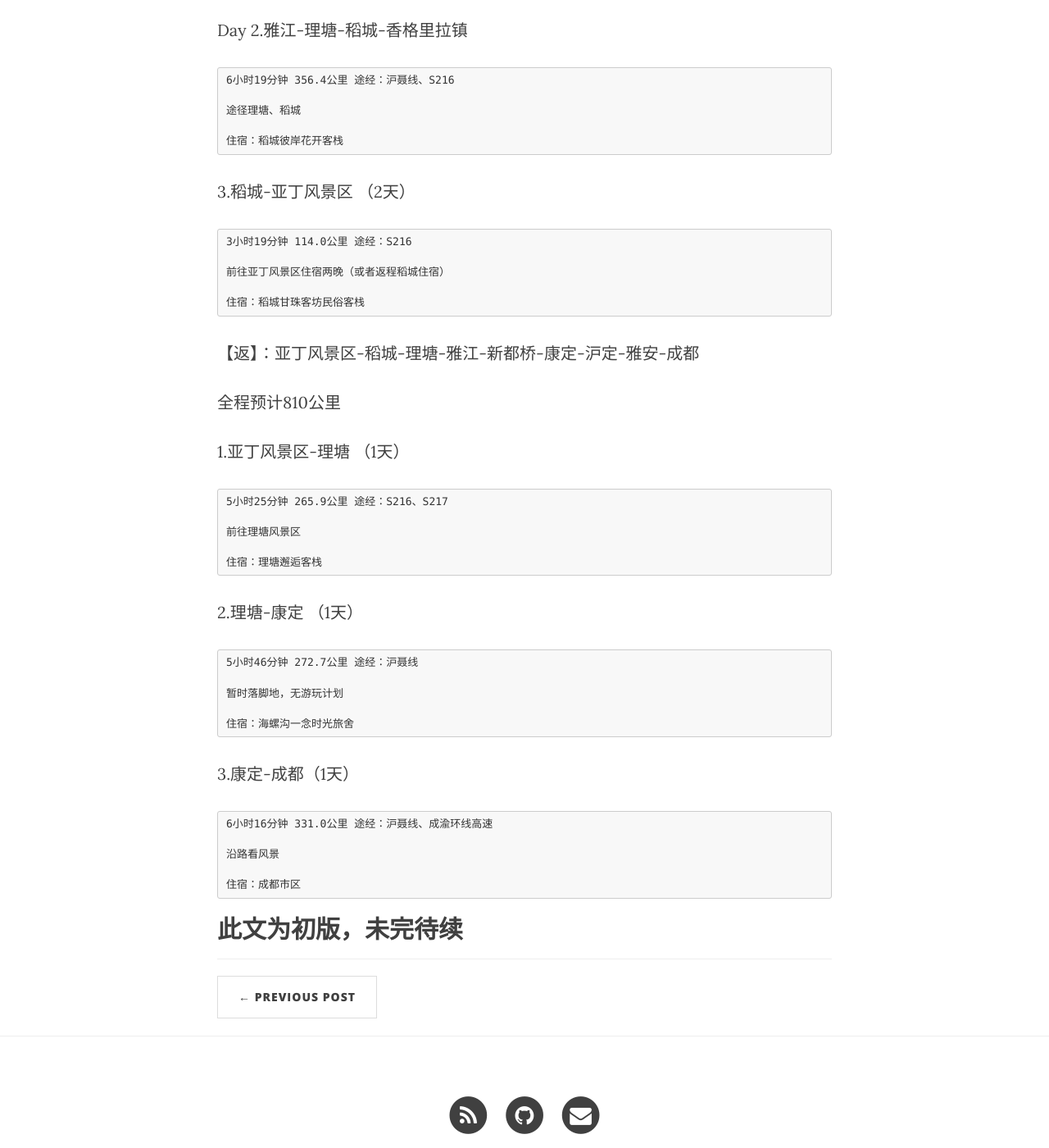
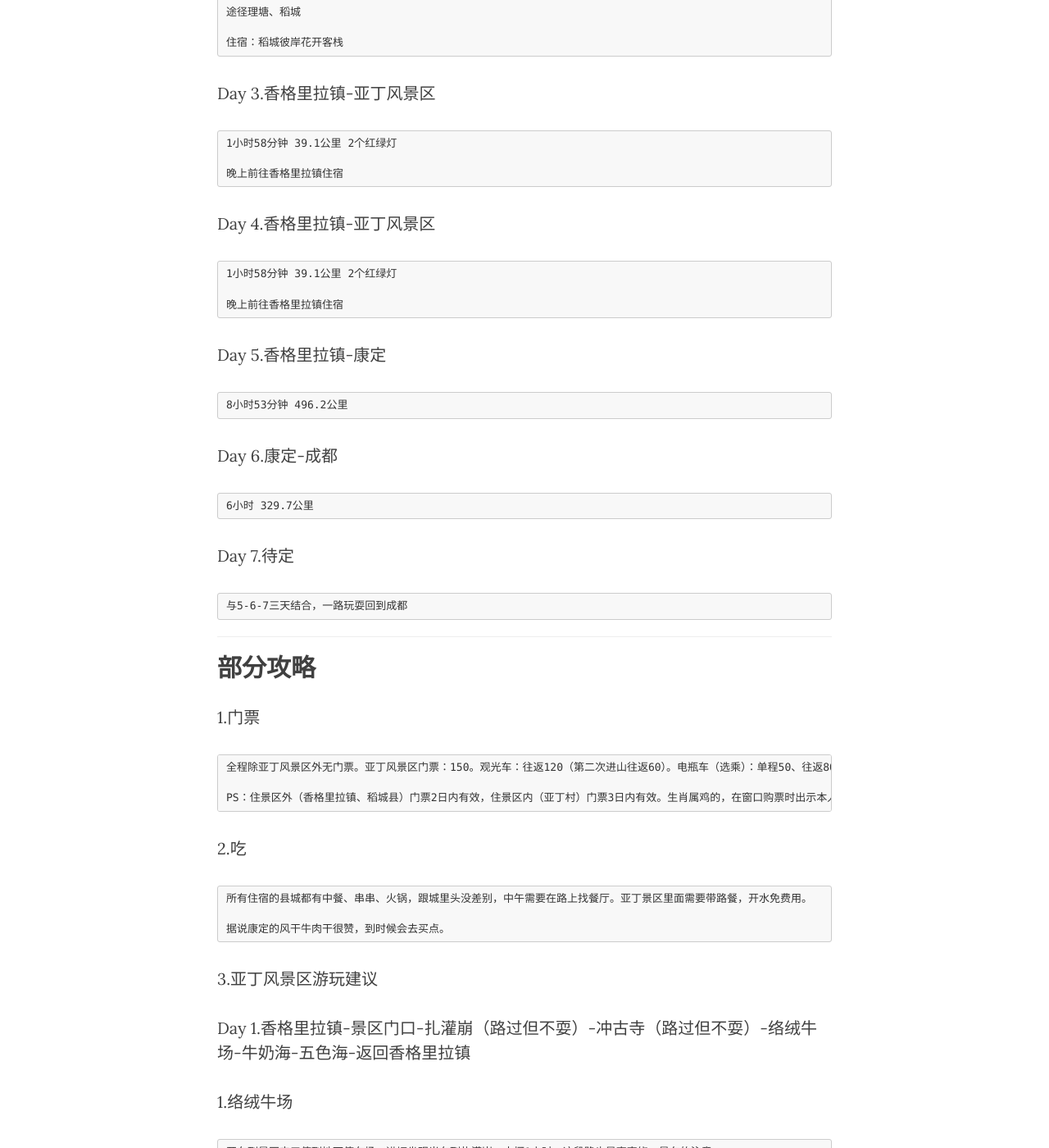
Before and after one commit to linzhiming0826/linzhiming0826.github.io, a Jekyll site: the page built from _posts/2017-08-16-self-driving.markdown, in a window 1280 px wide and 1400 px high, scrolled down 1787 px. Shown: the whole window at 82% size. Built offline with Jekyll 4.4.1, drawn with Linux system fonts in a browser that asks for light colours; nearby versions of some CDN libraries; comment, search, counter and statistics services are not loaded; some of the changed text lies outside the part shown.

Commit message:
修改文章

```diff
--- a/_posts/2017-08-16-self-driving.markdown
+++ b/_posts/2017-08-16-self-driving.markdown
@@ -37,10 +37,6 @@ header-img: "img/post-24/bg.png"
 
 ## 路线
 
-【往】：成都-泸定-折多山-新都桥-雅江-理塘-稻城-香格里拉镇-亚丁
-
-全程预计810公里
-
 Day 1.成都-泸定-折多山-新都桥-雅江
 
     9小时22分钟 462.8公里 途经：成渝环线高速、沪聂线
@@ -58,42 +54,92 @@ Day 2.雅江-理塘-稻城-香格里拉镇
 
     住宿：稻城彼岸花开客栈
 
-3.稻城-亚丁风景区 （2天）
+Day 3.香格里拉镇-亚丁风景区
 
-    3小时19分钟 114.0公里 途经：S216
+    1小时58分钟 39.1公里 2个红绿灯
 
-    前往亚丁风景区住宿两晚（或者返程稻城住宿）
+    晚上前往香格里拉镇住宿
 
-    住宿：稻城甘珠客坊民俗客栈
+Day 4.香格里拉镇-亚丁风景区
 
+    1小时58分钟 39.1公里 2个红绿灯
 
-【返】：亚丁风景区-稻城-理塘-雅江-新都桥-康定-沪定-雅安-成都
+    晚上前往香格里拉镇住宿
 
-全程预计810公里
+Day 5.香格里拉镇-康定
 
-1.亚丁风景区-理塘 （1天）
+    8小时53分钟 496.2公里
 
-    5小时25分钟 265.9公里 途经：S216、S217
+Day 6.康定-成都
 
-    前往理塘风景区
+    6小时 329.7公里
 
-    住宿：理塘邂逅客栈
+Day 7.待定
 
-2.理塘-康定 （1天）
+    与5-6-7三天结合，一路玩耍回到成都
 
-    5小时46分钟 272.7公里 途经：沪聂线
+***
 
-    暂时落脚地，无游玩计划
+## 部分攻略
 
-    住宿：海螺沟一念时光旅舍
+1.门票
 
-3.康定-成都（1天）
+    全程除亚丁风景区外无门票。亚丁风景区门票：150。观光车：往返120（第二次进山往返60）。电瓶车（选乘）：单程50、往返80。骑马（选乘）：往返500。
 
-    6小时16分钟 331.0公里 途经：沪聂线、成渝环线高速
+    PS：住景区外（香格里拉镇、稻城县）门票2日内有效，住景区内（亚丁村）门票3日内有效。生肖属鸡的，在窗口购票时出示本人有效身份证件，可以享受门票80元/人的优惠。2017年4月1日至2017年12月31日，不含国庆黄金周（10月1日至10月8日）。
 
-    沿路看风景
+2.吃
 
-    住宿：成都市区
+    所有住宿的县城都有中餐、串串、火锅，跟城里头没差别，中午需要在路上找餐厅。亚丁景区里面需要带路餐，开水免费用。
 
+    据说康定的风干牛肉干很赞，到时候会去买点。
+
+3.亚丁风景区游玩建议
+
+Day 1.香格里拉镇-景区门口-扎灌崩（路过但不耍）-冲古寺（路过但不耍）-络绒牛场-牛奶海-五色海-返回香格里拉镇
+
+1.络绒牛场
+
+    开车到景区门口停到地下停车场，进切坐观光车到扎灌崩，大概1小时。这段路也是弯弯绕，晕车的注意。
+
+    从扎灌崩徒步到冲古寺20分钟，再转乘电瓶车到络绒牛场，草的颜色分不清黄绿，大概是这个季节独有的美。
+
+2.牛奶海
+
+    耍完络绒牛场就往牛奶海走，5KM要走2小时。全是石子路，海拔高走起来比较辛苦，走一截就要休息。
+
+    可以选择骑马，500块钱往返。
+
+3.五色海
+
+    耍完牛奶海，上头还有更好玩的，再往上走20分钟，就是五色海！
+
+    切记：观光车的收车时间是6点半
+
+Day 2.香格里拉镇-景区门口-扎灌崩-冲古寺-卓玛拉措-返回香格里拉镇
+
+1.冲天寺
+
+    先坐车到扎灌崩，徒步到冲古寺。
+
+    头顶是蓝得通透的天空，远处是千年不化的雪山，冲古寺色彩斑斓。
+
+2.珍珠海
+
+    珍珠海是地图上右边那条线的终点，徒步半个小时就拢，可以看到仙乃日神山的倒影。
+
+## 欣赏一些美图
+
+![](/img/post-24/1.png)
+
+![](/img/post-24/2.png)
+
+![](/img/post-24/3.png)
+
+![](/img/post-24/4.png)
+
+![](/img/post-24/5.png)
+
+![](/img/post-24/6.png)
 
 ## 此文为初版，未完待续
```
Also changed, not shown: _posts/2017-08-11-mysql.markdown (+10 -0 lines), img/post-24/1.png (added), img/post-24/2.png (added), img/post-24/3.png (added), img/post-24/4.png (added), img/post-24/5.png (added), img/post-24/6.png (added).
